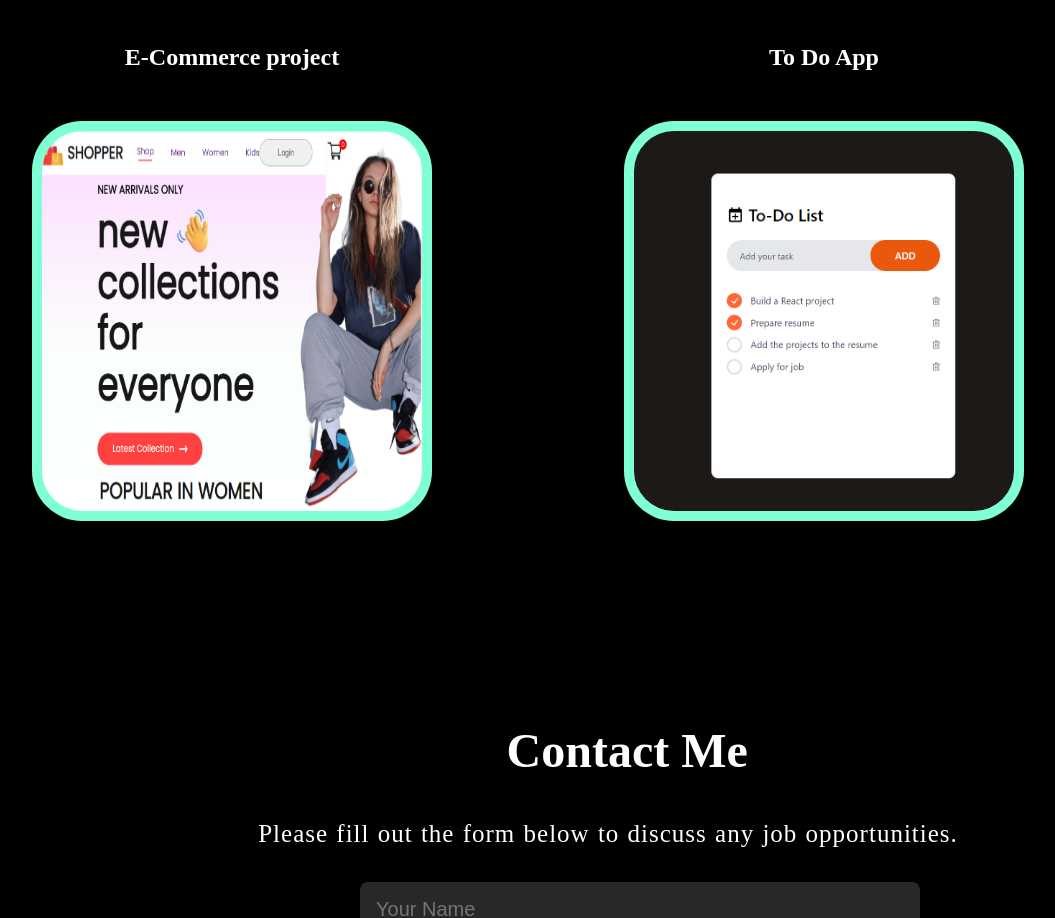
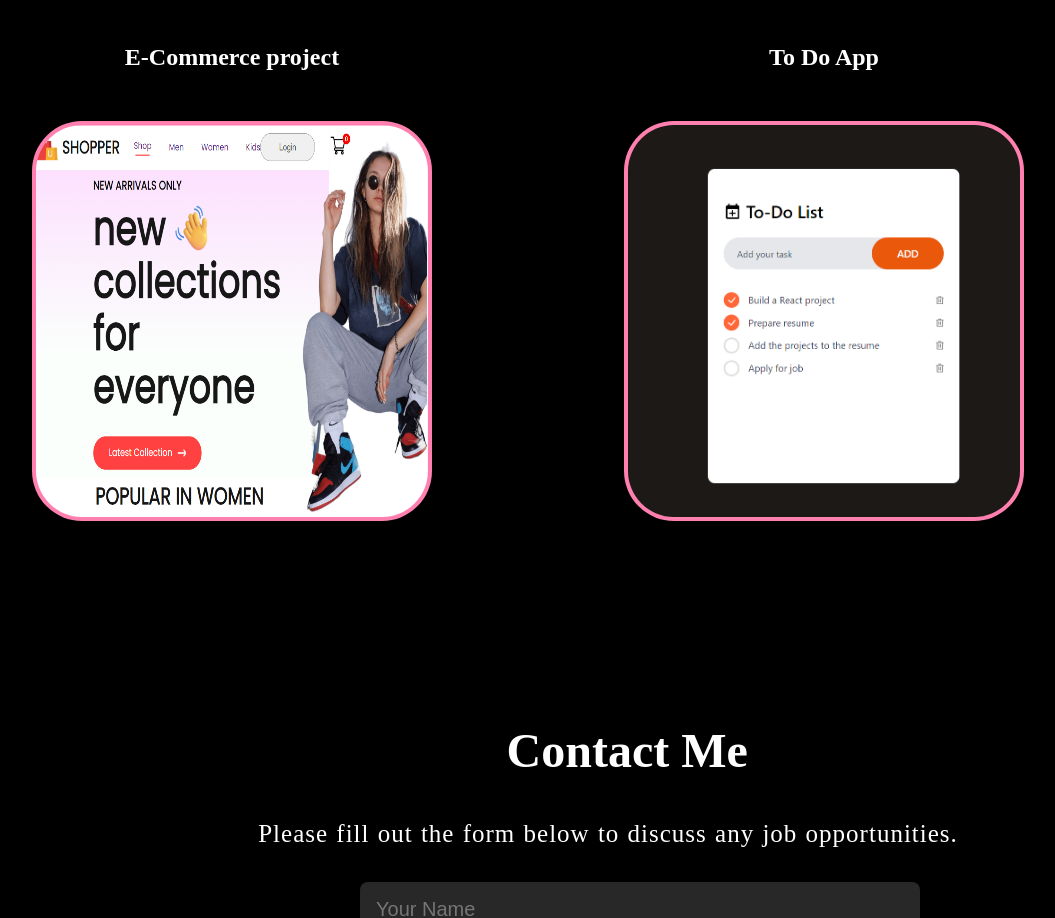
Before and after one commit to thasneemshyju86/My-Portfolio, a React (Create React App) app: page / in a window 1280 px wide. Shown: the part 2200-3118 px from the top of the page, without its empty margins (64-1119 px from the left). Built offline with nearby package versions, Linux system fonts and the light colour scheme.

Commit message:
css update for the projects

```diff
--- a/src/components/Projects/Projects.css
+++ b/src/components/Projects/Projects.css
@@ -4,8 +4,8 @@
     border-radius:50px;
     cursor: pointer;
     width:400px;
-    background-color: aquamarine;
-    padding:10px;
+    background-color: #ff7faf;
+    padding:4px;
 }
 .projects h1{
 
```
